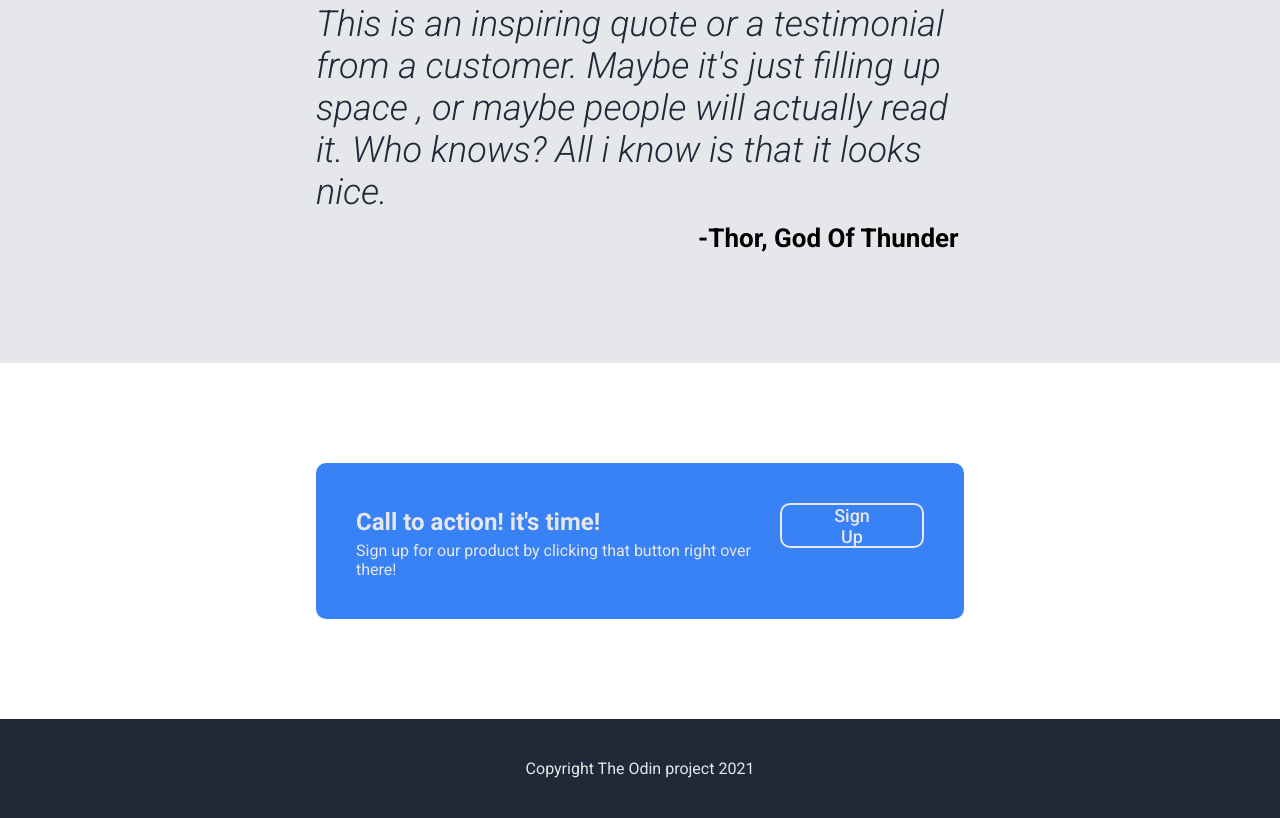
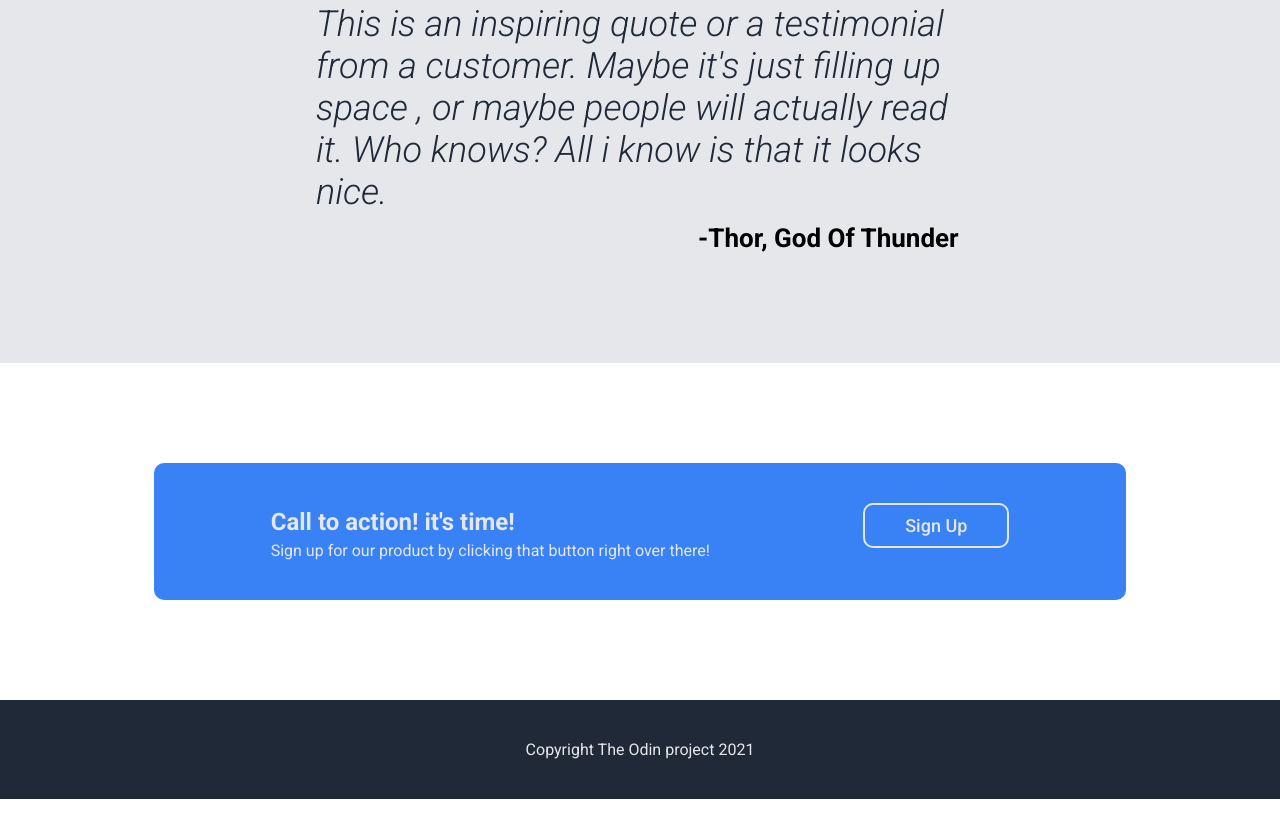
Before and after one commit to jguilhermepaiva/odin-LP, a plain HTML site: page index.html in a window 1280 px wide. Shown: the part 1305-2123 px from the top of the page. Drawn offline with Linux system fonts and the light colour scheme.

Commit message:
Fix container size

```diff
--- a/index.css
+++ b/index.css
@@ -144,7 +144,8 @@ a{
     background: #3882F6;
     padding: 40px;
     border-radius: 10px;
-    width: 60%;
+    max-width: 1100px;
+    width: 90%;
     display: flex;
     justify-content: space-around;
 
```
